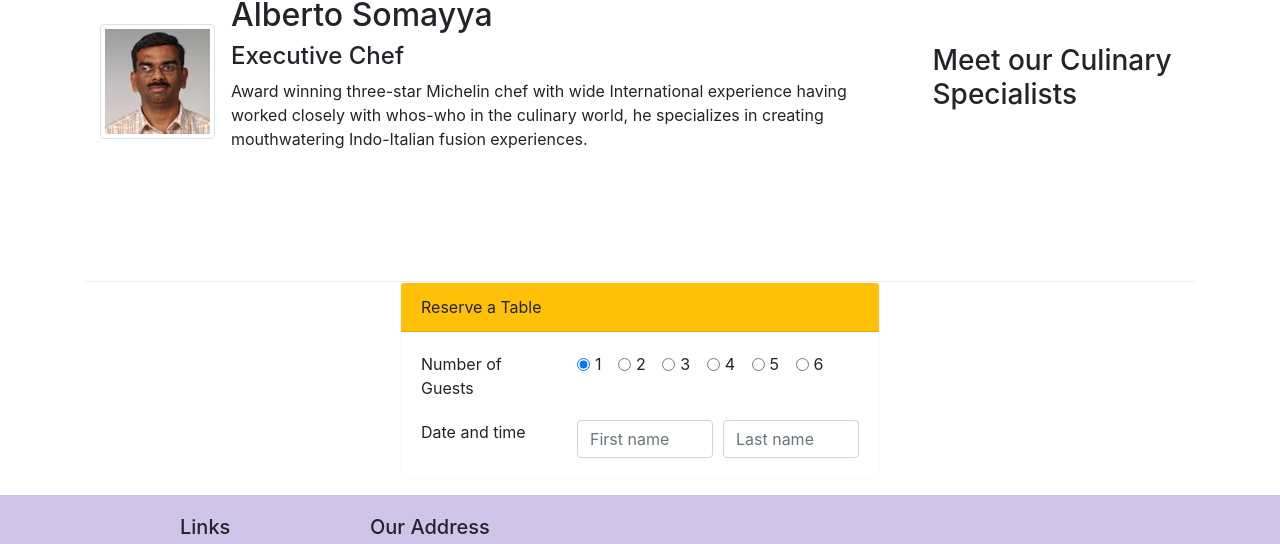
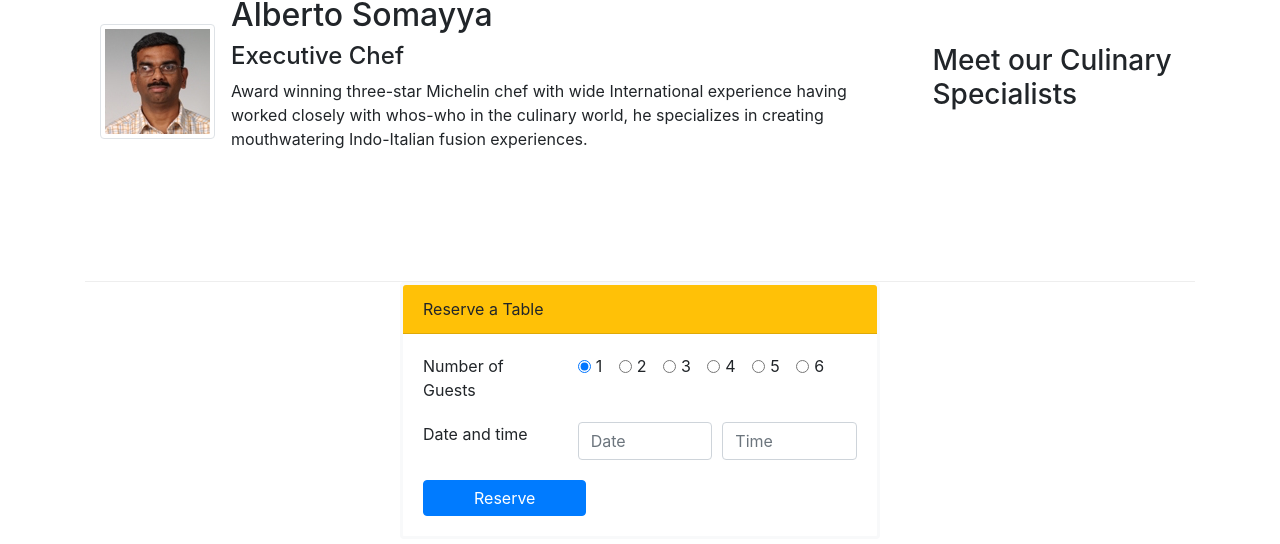
Before and after one commit to Rey-commits/-week2-FullStack-WebDev-HongKong, a website: page index.html in a window 1280 px wide. Shown: the part 1252-1796 px from the top of the page. Drawn offline with nearby package versions, Linux system fonts and the light colour scheme.

Commit message:
reserve button in the form has been added

```diff
--- a/index.html
+++ b/index.html
@@ -114,7 +114,7 @@
   </div>
 
 
-  <div class="card border-light mb-3" style="max-width: 30rem;">
+  <div class="card border-light mb-3" style="max-width: 30rem; border: solid">
     <div class="card-header bg-warning">Reserve a Table</div>
     <div class="card-body">
       <div class="row">
@@ -174,16 +174,21 @@
           <form>
             <div class="form-row">
               <div class="col-md-6 col-sm-12">
-                <input type="text" class="form-control" placeholder="First name">
+                <input type="text" class="form-control" placeholder="Date">
               </div>
               <div class="col-md-6 col-sm-12">
-                <input type="text" class="form-control" placeholder="Last name">
+                <input type="text" class="form-control" placeholder="Time">
               </div>
             </div>
           </form>
         </div>
+      </div>
 
+      <div class="" style="padding-top: 20px;">
+        <button type="button" class="reserve-button btn btn-primary">Reserve</button>
       </div>
+
+
 
 
 
```
